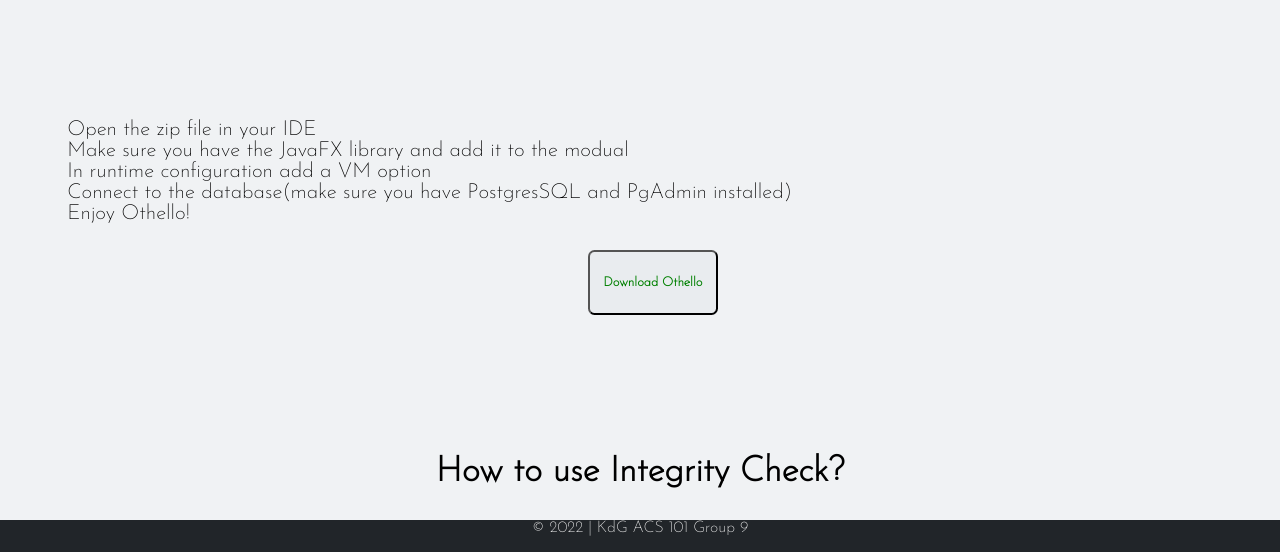
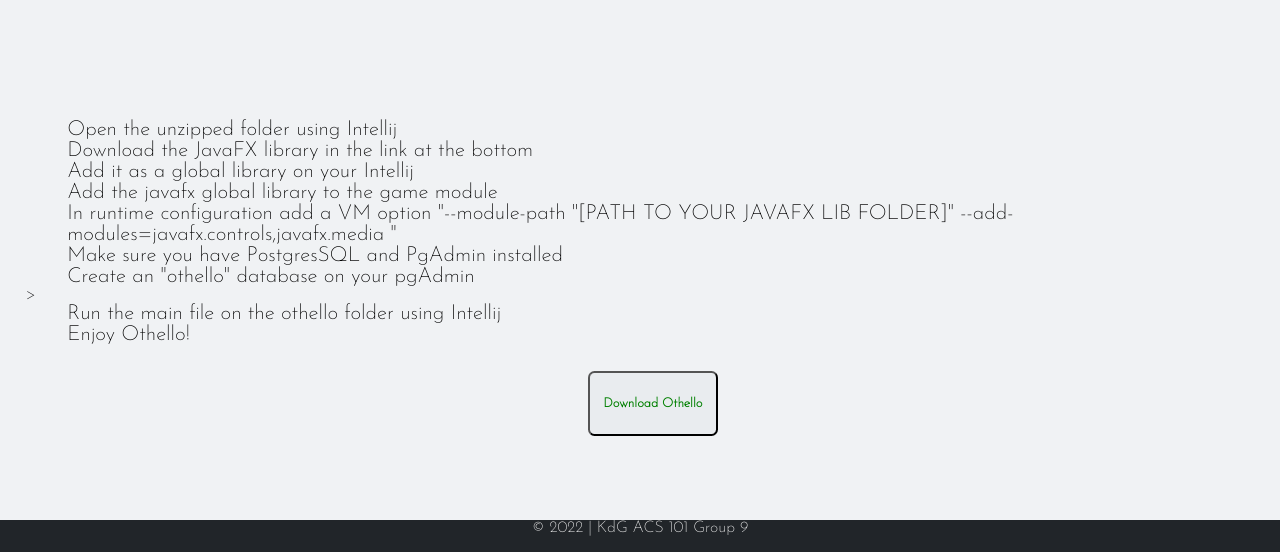
Before and after one commit to pashioya/othello-site, a plain HTML site: page website/html/Download.html in a window 1280 px wide. Shown: the part 248-800 px from the top of the page. Drawn offline with Linux system fonts and the light colour scheme.

Commit message:
fixing download/GamePlay instructions.

```diff
--- a/website/html/Download.html
+++ b/website/html/Download.html
@@ -30,10 +30,15 @@
             <button onclick="window.location.href='../download/othello-packed.zip'">Download Othello</button>
             <!--    These are not the instructions for downloading the game!!!!! I'm using the integrity check ones as a placeholder-->
             <ul>
-                <li>Open the zip file in your IDE</li>
-                <li>Make sure you have the JavaFX library and add it to the modual</li>
-                <li>In runtime configuration add a VM option </li>
-                <li>Connect to the database(make sure you have PostgresSQL and PgAdmin installed)</li>
+                <li>Open the unzipped folder using Intellij</li>
+                <li>Download the JavaFX library in the link at the bottom </li>
+                <li>Add it as a global library on your Intellij </li>
+                <li>Add the javafx global library to the game module</li>
+                <li>In runtime configuration add a VM option "--module-path "[PATH TO YOUR JAVAFX LIB FOLDER]" --add-modules=javafx.controls,javafx.media
+                    " </li>
+                <li>Make sure you have PostgresSQL and PgAdmin installed</li>
+                <li>Create an "othello" database on your pgAdmin</li>>
+                <li>Run the main file on the othello folder using Intellij</li>
                 <li>Enjoy Othello!</li>
             </ul>
             </div>
@@ -51,6 +56,8 @@
                 <li>The output should tell you whether your file is up to date</li>
             </ul>
             </div>
+            <a href="https://gluonhq.com/products/javafx/">JavaFX Library download</a>
+            <br>
             <a href="https://www.thewindowsclub.com/run-bash-on-windows-10">Windows Instructions</a>
         </main>
         <footer>
```
Also changed, not shown: website/html/Login.html (indentation only), website/html/Stat.html (indentation only).
